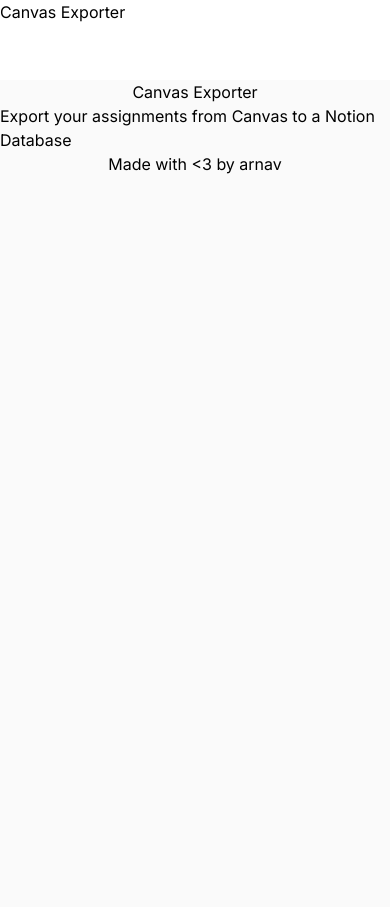
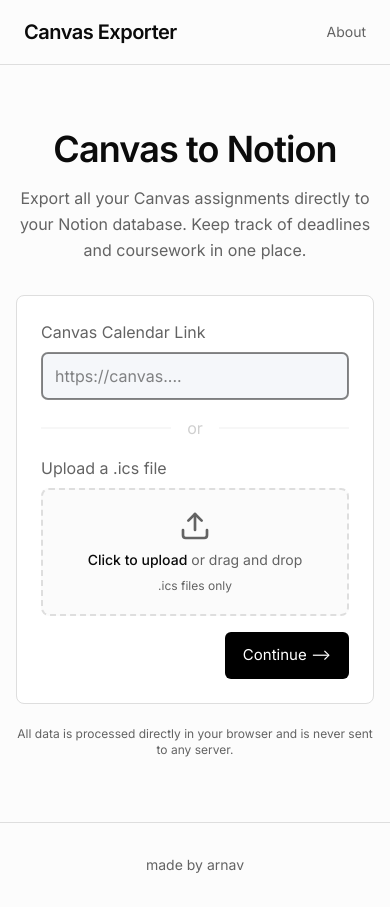
Before and after one commit to bansalarnav/canvas-exporter, a SvelteKit app: page / in a window 390 px wide. Before the commit the page ends 844 px from the top, so only its background shows below. Built offline with nearby package versions, Linux system fonts and the light colour scheme.

Commit message:
complete input form

```diff
--- a/package.json
+++ b/package.json
@@ -25,6 +25,7 @@
 		"vite": "^7.1.7"
 	},
 	"dependencies": {
+		"@lucide/svelte": "^0.546.0",
 		"ical.js": "^2.2.1"
 	}
 }
--- a/src/app.css
+++ b/src/app.css
@@ -1,14 +1,88 @@
 @import url('https://fonts.googleapis.com/css2?family=Inter:ital,opsz,wght@0,14..32,100..900;1,14..32,100..900&display=swap');
 @import 'tailwindcss';
 
-body {
-  background-color: #fafafa;
+:root {
+  font-family: 'Inter';
+  --background: oklch(0.99 0 0);
+  --foreground: oklch(0.15 0 0);
+  --card: oklch(1 0 0);
+  --card-foreground: oklch(0.15 0 0);
+  --popover: oklch(1 0 0);
+  --popover-foreground: oklch(0.15 0 0);
+  --primary: oklch(0.2 0 0);
+  --primary-foreground: oklch(0.99 0 0);
+  --secondary: oklch(0.96 0 0);
+  --secondary-foreground: oklch(0.2 0 0);
+  --muted: oklch(0.96 0 0);
+  --muted-foreground: oklch(0.5 0 0);
+  --accent: oklch(0.96 0 0);
+  --accent-foreground: oklch(0.2 0 0);
+  --destructive: oklch(0.577 0.245 27.325);
+  --destructive-foreground: oklch(0.99 0 0);
+  --border: oklch(0.9 0 0);
+  --input: oklch(0.9 0 0);
+  --ring: oklch(0.2 0 0);
+  --radius: 0.5rem;
+  --chart-1: oklch(0.646 0.222 41.116);
+  --chart-2: oklch(0.6 0.118 184.704);
+  --chart-3: oklch(0.398 0.07 227.392);
+  --chart-4: oklch(0.828 0.189 84.429);
+  --chart-5: oklch(0.769 0.188 70.08);
+  --sidebar: oklch(0.985 0 0);
+  --sidebar-foreground: oklch(0.145 0 0);
+  --sidebar-primary: oklch(0.205 0 0);
+  --sidebar-primary-foreground: oklch(0.985 0 0);
+  --sidebar-accent: oklch(0.97 0 0);
+  --sidebar-accent-foreground: oklch(0.205 0 0);
+  --sidebar-border: oklch(0.922 0 0);
+  --sidebar-ring: oklch(0.708 0 0);
 }
 
-:root {
-  font-family: 'Inter';
+@theme inline {
+  --font-sans: "Inter";
+  --color-background: var(--background);
+  --color-foreground: var(--foreground);
+  --color-card: var(--card);
+  --color-card-foreground: var(--card-foreground);
+  --color-popover: var(--popover);
+  --color-popover-foreground: var(--popover-foreground);
+  --color-primary: var(--primary);
+  --color-primary-foreground: var(--primary-foreground);
+  --color-secondary: var(--secondary);
+  --color-secondary-foreground: var(--secondary-foreground);
+  --color-muted: var(--muted);
+  --color-muted-foreground: var(--muted-foreground);
+  --color-accent: var(--accent);
+  --color-accent-foreground: var(--accent-foreground);
+  --color-destructive: var(--destructive);
+  --color-destructive-foreground: var(--destructive-foreground);
+  --color-border: var(--border);
+  --color-input: var(--input);
+  --color-ring: var(--ring);
+  --radius-sm: calc(var(--radius) - 4px);
+  --radius-md: calc(var(--radius) - 2px);
+  --radius-lg: var(--radius);
+  --radius-xl: calc(var(--radius) + 4px);
+  --color-chart-1: var(--chart-1);
+  --color-chart-2: var(--chart-2);
+  --color-chart-3: var(--chart-3);
+  --color-chart-4: var(--chart-4);
+  --color-chart-5: var(--chart-5);
+  --color-sidebar: var(--sidebar);
+  --color-sidebar-foreground: var(--sidebar-foreground);
+  --color-sidebar-primary: var(--sidebar-primary);
+  --color-sidebar-primary-foreground: var(--sidebar-primary-foreground);
+  --color-sidebar-accent: var(--sidebar-accent);
+  --color-sidebar-accent-foreground: var(--sidebar-accent-foreground);
+  --color-sidebar-border: var(--sidebar-border);
+  --color-sidebar-ring: var(--sidebar-ring);
 }
 
-* {
-  font-family: 'Inter';
+@layer base {
+  * {
+    @apply border-border outline-ring/50;
+  }
+  body {
+    @apply bg-background text-foreground;
+  }
 }
--- a/src/lib/components/Button.svelte
+++ b/src/lib/components/Button.svelte
@@ -1,16 +1,39 @@
 <script lang="ts" module>
-  import type {
-    HTMLAnchorAttributes,
-    HTMLButtonAttributes,
-  } from "svelte/elements";
+  import type { HTMLButtonAttributes } from "svelte/elements";
 
-  export type ButtonProps = HTMLButtonAttributes;
+  export type ButtonProps = HTMLButtonAttributes & {
+    loading?: boolean;
+  };
 </script>
 
 <script lang="ts">
-  let { children, class: className, ...rest }: ButtonProps = $props();
+  import Loader from "./Loader.svelte";
+
+  let {
+    children,
+    class: className,
+    loading = false,
+    ...rest
+  }: ButtonProps = $props();
 </script>
 
-<button {...rest} class={["bg-[#f00]", className]}>
-  {@render children?.()}
+<button
+  {...rest}
+  class={[
+    "bg-[#000] text-white cursor-pointer py-[12px] px-[18px] rounded-md hover:bg-[#2A2A2A] transition-all",
+    { "bg-[#2a2a2a]": loading || rest.disabled },
+    className,
+  ]}
+  disabled={loading || rest.disabled}
+>
+  <span class="inline-flex items-center justify-center relative">
+    <span class={loading ? "opacity-0" : ""}>
+      {@render children?.()}
+    </span>
+    {#if loading}
+      <span class="absolute inset-0 flex items-center justify-center">
+        <Loader size={16} />
+      </span>
+    {/if}
+  </span>
 </button>
--- a/src/lib/components/Input.svelte
+++ b/src/lib/components/Input.svelte
@@ -8,4 +8,11 @@
   let { value = $bindable(), class: className, ...rest }: InputProps = $props();
 </script>
 
-<input bind:value class={["border border-gray-300 p-2", className]} {...rest} />
+<input
+  bind:value
+  class={[
+    "border-[2px] border-[#E4E7EB] px-[12px] py-[10px] bg-[#F5F7FA] rounded-md w-full",
+    className,
+  ]}
+  {...rest}
+/>
--- /dev/null
+++ b/src/lib/components/Loader.svelte
@@ -0,0 +1,76 @@
+<script lang="ts" module>
+  export type LoaderProps = {
+    color?: string;
+    unit?: string;
+    duration?: string;
+    size?: string | number;
+    pause?: boolean;
+  };
+</script>
+
+<script lang="ts">
+  const range = (size: number, startAt = 0) =>
+    [...Array(size).keys()].map((i) => i + startAt);
+
+  const {
+    color = "#fff",
+    unit = "px",
+    duration = "1.25s",
+    size = 60,
+    pause = false,
+  }: LoaderProps = $props();
+
+  const durationUnitRegex = /[a-zA-Z%]+/;
+  let durationUnit: string = duration.match(durationUnitRegex)?.[0] ?? "s";
+  let durationNum: string = duration.replace(durationUnitRegex, "");
+</script>
+
+<div
+  class="wrapper"
+  style="--size: {size}{unit}; --color: {color}; --duration: {duration}"
+>
+  {#each range(3, 0) as version}
+    <div
+      class="cube"
+      class:pause-animation={pause}
+      style="animation-delay: {version *
+        (+durationNum / 10)}{durationUnit}; left: {version *
+        (+size / 3 + +size / 15) +
+        unit};"
+    ></div>
+  {/each}
+</div>
+
+<style>
+  .wrapper {
+    position: relative;
+    display: flex;
+    justify-content: center;
+    align-items: center;
+    width: var(--size);
+    height: calc(var(--size) / 2.5);
+  }
+  .cube {
+    position: absolute;
+    top: 0px;
+    width: calc(var(--size) / 5);
+    height: calc(var(--size) / 2.5);
+    background-color: var(--color);
+    animation: motion var(--duration) cubic-bezier(0.895, 0.03, 0.685, 0.22)
+      infinite;
+  }
+  .pause-animation {
+    animation-play-state: paused;
+  }
+  @keyframes motion {
+    0% {
+      opacity: 1;
+    }
+    50% {
+      opacity: 0;
+    }
+    100% {
+      opacity: 1;
+    }
+  }
+</style>
--- a/src/routes/+layout.svelte
+++ b/src/routes/+layout.svelte
@@ -9,6 +9,6 @@
   <link rel="icon" href={favicon} />
 </svelte:head>
 
-<div class="w-screen flex flex-col items-center">
+<div class="w-screen flex flex-col min-h-screen">
   {@render children?.()}
 </div>
--- a/src/routes/+page.svelte
+++ b/src/routes/+page.svelte
@@ -1,12 +1,39 @@
 <script lang="ts">
-  import ICAL from "ical.js";
   import Header from "./Header.svelte";
   import Footer from "./Footer.svelte";
+  import InputForm from "./InputForm.svelte";
 
   // my link: https://canvas.illinois.edu/feeds/calendars/user_RB0ENimJA7zwpPennAAWaa4B7IFkYNcUB11SeLT6.ics
+  function next(icsText: string) {
+    console.log(icsText);
+  }
 </script>
 
 <Header />
-<h1>Canvas Exporter</h1>
-<p>Export your assignments from Canvas to a Notion Database</p>
+<main
+  class="flex flex-1 flex-col items-center justify-center px-4 py-16 sm:px-6 lg:px-8"
+>
+  <div class="w-full max-w-md space-y-8">
+    <div class="text-center">
+      <h1
+        class="text-balance text-4xl font-semibold tracking-tight sm:text-5xl"
+      >
+        Canvas to Notion
+      </h1>
+      <p class="mt-4 text-pretty text-muted-foreground leading-relaxed">
+        Export all your Canvas assignments directly to your Notion database.
+        Keep track of deadlines and coursework in one place.
+      </p>
+    </div>
+
+    <div class="rounded-lg border border-border bg-card p-6 sm:p-8">
+      <InputForm {next} />
+    </div>
+
+    <p class="text-center text-xs text-muted-foreground mt-[-10px]">
+      All data is processed directly in your browser and is never sent to any
+      server.
+    </p>
+  </div>
+</main>
 <Footer />
--- a/src/routes/Footer.svelte
+++ b/src/routes/Footer.svelte
@@ -1 +1,9 @@
-<footer>Made with {"<3"} by <a href="https://arnav.fish">arnav</a></footer>
+<footer class="border-t border-border bg-background">
+  <div class="mx-auto max-w-7xl px-4 py-8 sm:px-6 lg:px-8">
+    <div class="flex justify-center">
+      <p class="text-sm text-muted-foreground">
+        made by <a href="https://arnav.fish">arnav</a>
+      </p>
+    </div>
+  </div>
+</footer>
--- a/src/routes/Header.svelte
+++ b/src/routes/Header.svelte
@@ -1 +1,17 @@
-<header class="w-screen h-[80px] bg-white">Canvas Exporter</header>
+<header class="border-b border-border bg-background">
+  <div class="mx-2 px-4 sm:px-6 lg:px-8">
+    <div class="flex h-16 items-center justify-between">
+      <a href="/" class="text-xl font-semibold tracking-tight">
+        Canvas Exporter
+      </a>
+      <nav class="flex items-center gap-6">
+        <a
+          href="/"
+          class="text-sm text-muted-foreground transition-colors hover:text-foreground"
+        >
+          About
+        </a>
+      </nav>
+    </div>
+  </div>
+</header>
--- a/src/routes/InputForm.svelte
+++ b/src/routes/InputForm.svelte
@@ -7,6 +7,7 @@
 <script lang="ts">
   import Input from "$lib/components/Input.svelte";
   import Button from "$lib/components/Button.svelte";
+  import { Upload } from "@lucide/svelte";
 
   const { next }: Props = $props();
 
@@ -25,30 +26,92 @@
       loading = false;
       return;
     }
+
+    try {
+      let icsText = "";
+
+      if (files && files.length > 0) {
+        const file = files[0];
+        icsText = await file.text();
+      } else {
+        const res = await fetch("/api/calendar", {
+          method: "POST",
+          body: JSON.stringify({
+            url: link,
+          }),
+        });
+        if (!res.ok) {
+          error = "Failed to fetch the .ics file from the provided link.";
+          loading = false;
+          return;
+        }
+        icsText = await res.text();
+      }
+
+      next(icsText);
+    } catch (e) {
+      error = "An error occurred while processing the .ics file.";
+      loading = false;
+    }
   }
 </script>
 
 <form onsubmit={handleSubmit}>
   <div>
     <label>
+      <p class="pb-2 text-muted-foreground">Canvas Calendar Link</p>
       <Input
         type="text"
         bind:value={link}
         disabled={loading}
-        placeholder="Enter Canvas Calendar link"
+        placeholder="https://canvas...."
+        autofocus
       />
     </label>
   </div>
 
-  <div class="mt-4">
-    <p class="text-gray-600 mb-2">Or upload an .ics file:</p>
-    <input
-      type="file"
-      accept=".ics"
-      bind:files
-      disabled={loading}
-      class="block w-full text-sm text-gray-500 file:mr-4 file:py-2 file:px-4 file:rounded-full file:border-0 file:text-sm file:font-semibold file:bg-blue-50 file:text-blue-700 hover:file:bg-blue-100"
-    />
+  <div class="flex items-center">
+    <div class="h-[2px] w-full bg-[#00000008]"></div>
+    <p class="p-4 text-[#00000030]">or</p>
+    <div class="h-[2px] w-full bg-[#00000008]"></div>
   </div>
-  <Button type="submit" disabled={loading}>Continue -></Button>
+  <div class="mt-0">
+    <label for="file-upload">
+      <p class="pb-2 text-muted-foreground">Upload a .ics file</p>
+      <div class="relative">
+        <Input
+          id="file-upload"
+          type="file"
+          accept=".ics"
+          bind:value={files}
+          class="hidden"
+        />
+        <label
+          class="flex h-32 cursor-pointer items-center justify-center rounded-lg border-2 border-dashed border-border bg-muted/30 transition-colors hover:bg-muted/50"
+          for="file-upload"
+        >
+          <div class="flex flex-col items-center gap-2 text-center">
+            <Upload class="h-8 w-8 text-muted-foreground" />
+            <div class="text-sm">
+              {#if files && files[0]}
+                <span class="font-medium text-foreground">{files[0].name}</span>
+              {:else}
+                <span class="font-medium text-foreground">Click to upload</span>
+                <span class="text-muted-foreground"> or drag and drop</span>
+              {/if}
+            </div>
+            <p class="text-xs text-muted-foreground">.ics files only</p>
+          </div>
+        </label>
+      </div>
+    </label>
+  </div>
+  {#if error && !loading}
+    <p class="text-red-500 mt-2">{error}</p>
+  {/if}
+  <div class="flex justify-end">
+    <Button type="submit" disabled={loading} {loading} class="text-[15px]  mt-4"
+      >Continue --></Button
+    >
+  </div>
 </form>
```
Also changed, not shown: vite.config.ts (+4 -4 lines), 1 other file (tests, documents, lock files or other folders).
